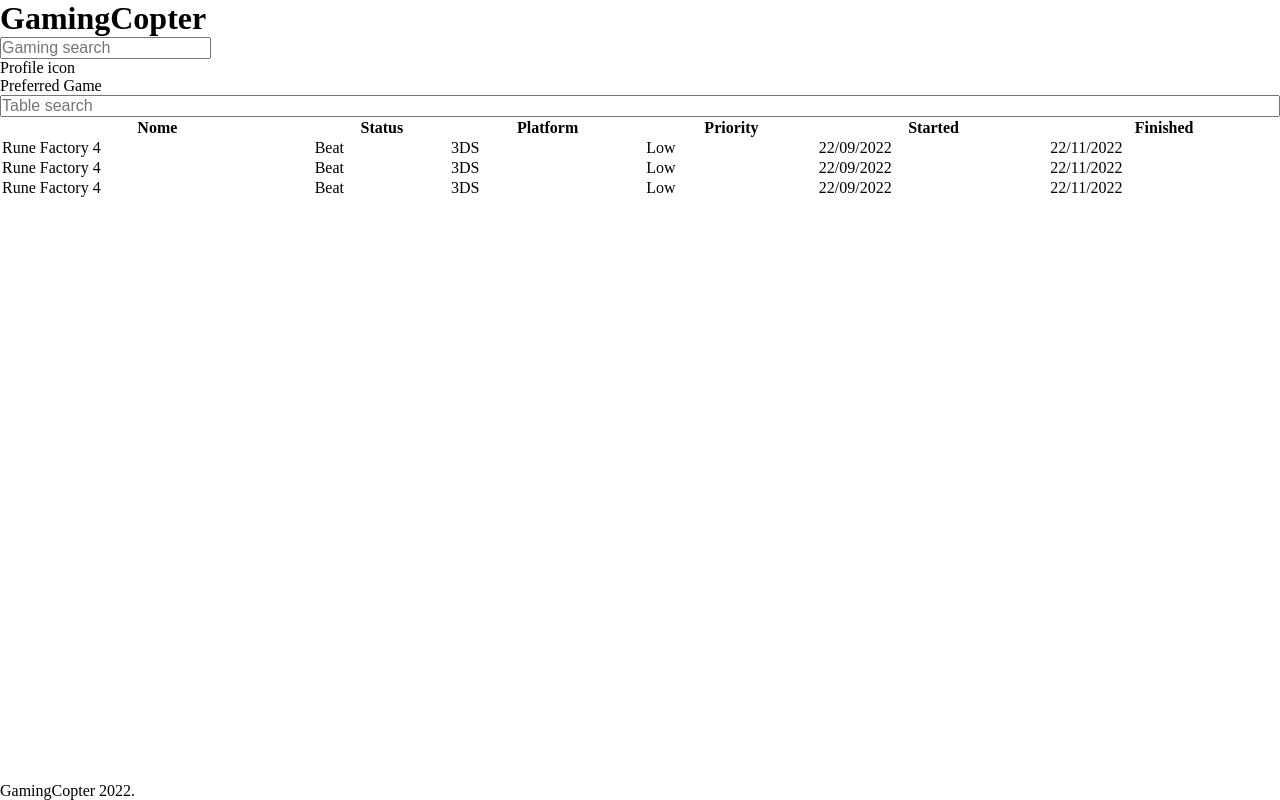
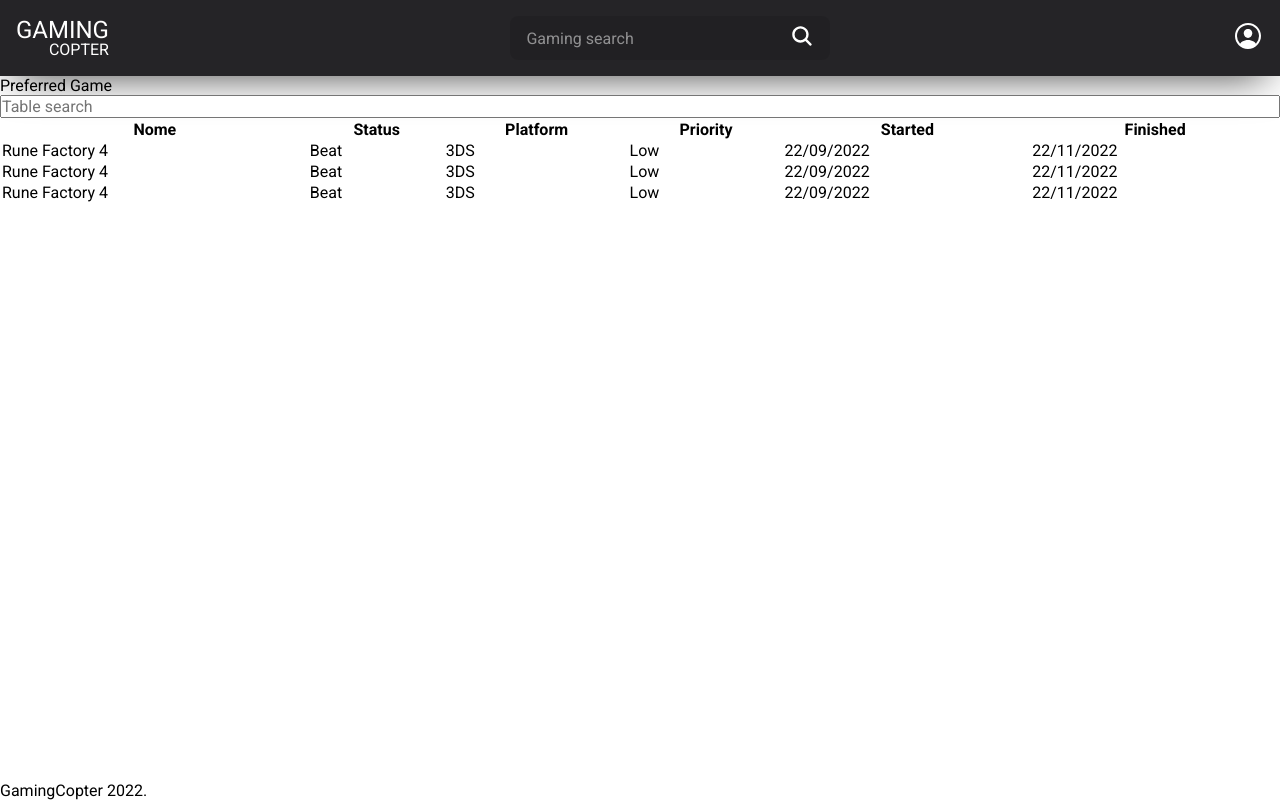
Before and after one commit to Ericoptero/GamingCopter, a React (Vite) app: page / in a window 1280 px wide. Built offline with nearby package versions, Linux system fonts and the light colour scheme.

Commit message:
Styling Header

```diff
--- a/index.html
+++ b/index.html
@@ -1,10 +1,14 @@
 <!DOCTYPE html>
 <html lang="pt-BR">
   <head>
+    <link rel="preconnect" href="https://fonts.googleapis.com">
+    <link rel="preconnect" href="https://fonts.gstatic.com" crossorigin>
     <meta charset="UTF-8" />
     <link rel="icon" type="image/svg+xml" href="/vite.svg" />
     <meta name="viewport" content="width=device-width, initial-scale=1.0" />
     <title>GamingCopter</title>
+
+    <link href="https://fonts.googleapis.com/css2?family=Roboto:wght@300;400;500;700&display=swap" rel="stylesheet">
   </head>
   <body>
     <div id="root"></div>
--- a/package.json
+++ b/package.json
@@ -11,6 +11,7 @@
   "dependencies": {
     "react": "^18.2.0",
     "react-dom": "^18.2.0",
+    "react-icons": "^4.6.0",
     "styled-components": "^5.3.6"
   },
   "devDependencies": {
--- a/src/App.tsx
+++ b/src/App.tsx
@@ -1,10 +1,16 @@
+import { ThemeProvider } from "styled-components";
+
 import { GamesTable } from "./components/GamesTable";
 import { Header } from "./components/Header";
+
 import { GlobalStyle } from "./globalStyle";
+import { theme } from "./theme";
 
 export function App() {
+  const actualTheme = 'dark';
+
   return (
-    <>
+    <ThemeProvider theme={ theme[actualTheme] }>
       <GlobalStyle />
 
       <Header />
@@ -16,6 +22,6 @@
         <GamesTable />
       </main>
       <footer>GamingCopter 2022.</footer>
-    </>
+    </ThemeProvider>
   )
 }
--- a/src/components/Header/index.tsx
+++ b/src/components/Header/index.tsx
@@ -1,13 +1,30 @@
+import { IoPersonCircleOutline, IoSearch } from 'react-icons/io5';
+
+import {
+  Container,
+  Wrapper,
+  Logo,
+  SearchForm,
+  ProfileIcon
+} from "./styles";
+
 export function Header () {
   return (
-    <header>
-      <h1>GamingCopter</h1>
+    <Container>
+      <Wrapper>
+        <Logo>GAMING<span>COPTER</span></Logo>
 
-      <label>
-        <input type="text" name="gameSelect" placeholder="Gaming search" />
-      </label>
+        <SearchForm>
+          <input type="text" name="gameSelect" placeholder="Gaming search" />
+          <button>
+            <IoSearch size={24} />
+          </button>
+        </SearchForm>
 
-      <p>Profile icon</p>
-    </header>
+        <ProfileIcon>
+          <IoPersonCircleOutline size={32} />
+        </ProfileIcon>
+      </Wrapper>
+    </Container>
   );
 }
--- /dev/null
+++ b/src/components/Header/styles.ts
@@ -0,0 +1,75 @@
+import styled from 'styled-components';
+
+export const Container = styled.header`
+  width: 100%;
+  padding-block: 1rem;
+  background: ${props => props.theme.background.header};
+
+  box-shadow: 0px 15px 40px -15px rgba(0,0,0,0.75);
+`;
+
+export const Wrapper = styled.div`
+  display: flex;
+  align-items: center;
+  justify-content: space-between;
+  gap: 2rem;
+
+  max-width: var(--max-width);
+  padding-inline: 1rem;
+  margin-inline: auto;
+`;
+
+export const Logo = styled.h1`
+  font-size: 1.5rem;
+  font-weight: 400;
+  line-height: 1;
+  color: ${props => props.theme.colors.text};
+
+  span {
+    font-size: 1rem;
+    display: block;
+    text-align: right;
+  }
+`;
+
+export const SearchForm = styled.form`
+  display: flex;
+  align-items: center;
+
+  width: 20rem;
+  padding: 0.5rem 1rem;
+  border-radius: 8px;
+
+  background: rgba(0, 0, 0, 0.1);
+  transition: width 1s;
+
+  &:focus-within {
+    outline: 2px solid ${props => props.theme.colors.outline};
+    width: 100%;
+  }
+
+  input {
+    width: 100%;
+    border: 0;
+    outline: 0;
+    background: transparent;
+    color: ${props => props.theme.colors.text};
+
+    &::placeholder {
+      color: ${props => props.theme.colors.text};
+      opacity: 0.5;
+    }
+  }
+
+  button {
+    border: 0;
+    background: none;
+    color: ${props => props.theme.colors.text};
+  }
+`;
+
+export const ProfileIcon = styled.button`
+  border: 0;
+  background: none;
+  color: ${props => props.theme.colors.text};
+`;
--- a/src/globalStyle.ts
+++ b/src/globalStyle.ts
@@ -11,13 +11,15 @@
 	box-sizing: border-box;
 	scroll-behavior: smooth;
 	-webkit-font-smoothing: antialiased;
+
+	--max-width: calc(1360px + 2rem);
 }
 
 body,
 input,
 textarea,
 button {
-	/* font-family: $primary-font; */
+	font-family: 'Roboto', sans-serif;
 	font-weight: 400;
 	font-size: 1rem;
 }
--- /dev/null
+++ b/src/theme.ts
@@ -0,0 +1,11 @@
+export const theme = {
+  dark: {
+    colors: {
+      text: '#fff',
+      outline: '#fff',
+    },
+    background: {
+      header: '#252427',
+    }
+  }
+}
```
Also changed, not shown: 1 other file (tests, documents, lock files or other folders).
